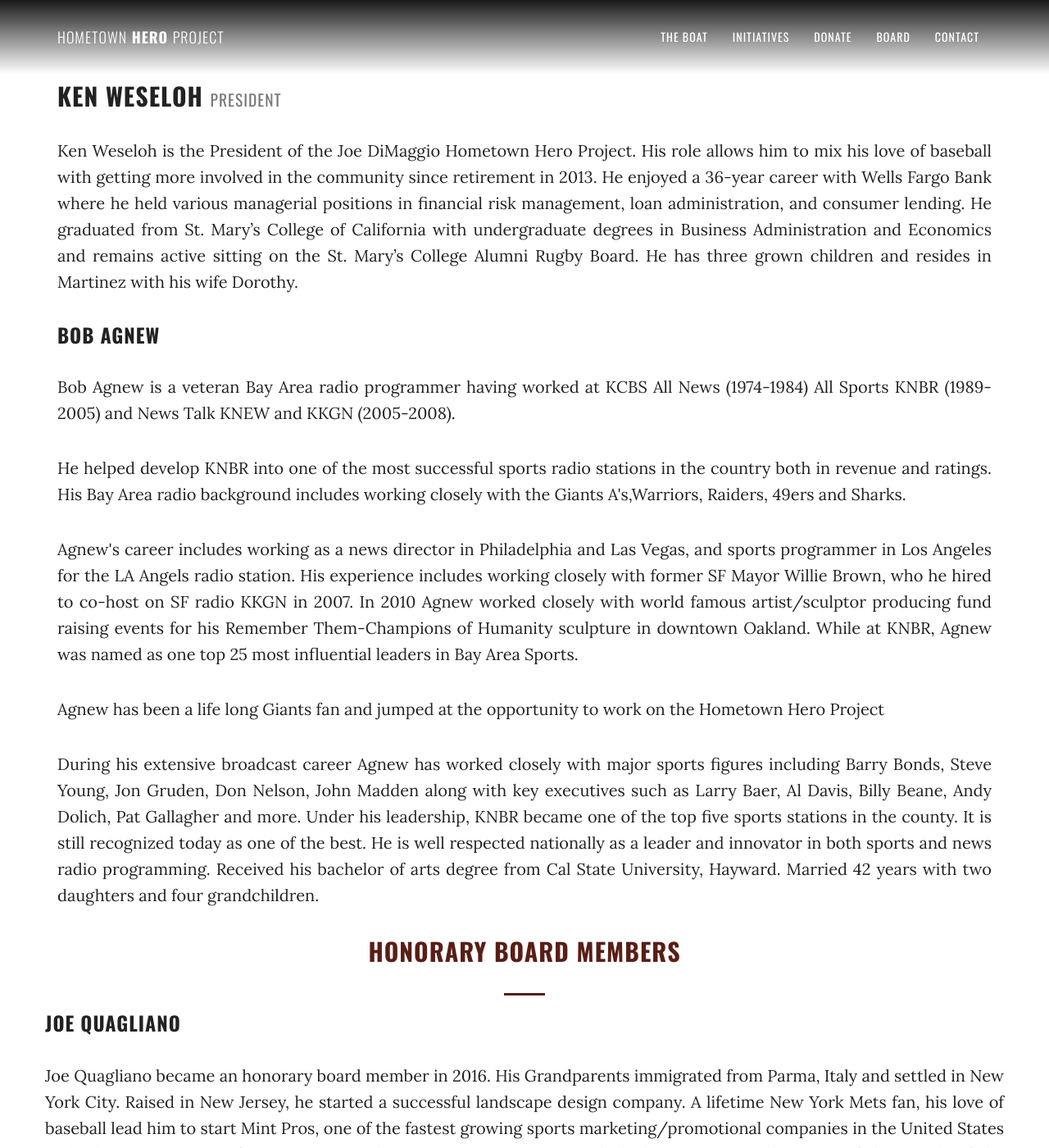
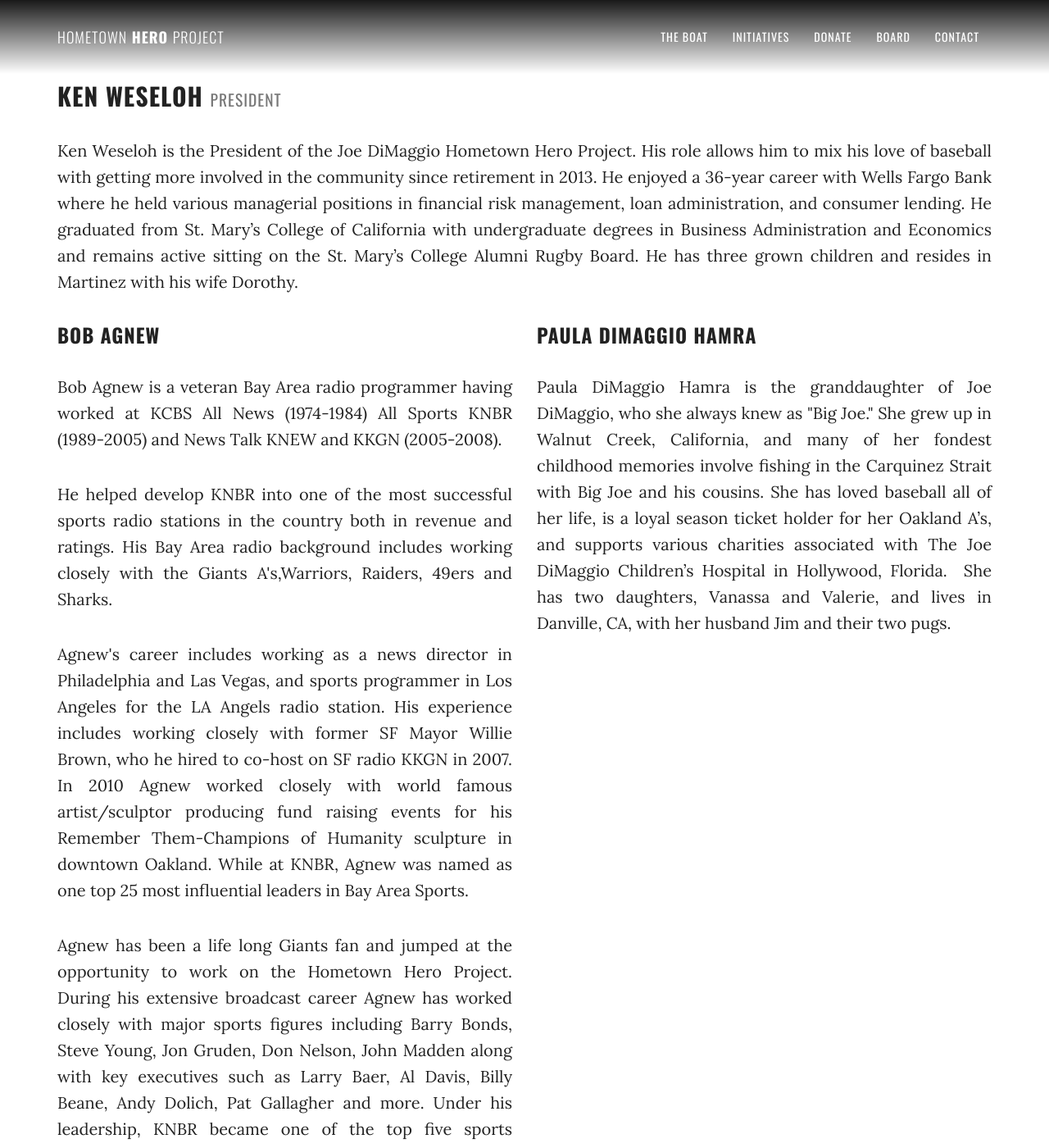
Before and after one commit to martinez-hero/martinez-hero.github.io, a Jekyll site: the page built from board/index.html, in a window 1280 px wide and 1400 px high. Shown: the whole window at 82% size. Built offline with Jekyll 4.4.1, drawn with Linux system fonts in a browser that asks for light colours; nearby versions of some CDN libraries; some of the changed text lies outside the part shown.

Commit message:
update bios

```diff
--- a/board/index.html
+++ b/board/index.html
@@ -16,13 +16,17 @@ title: Board Members
         </div>
       </div>
       <div class="row">
-        <div class="col-sm-12">
+        <div class="col-sm-6">
           <h3>Bob Agnew</h3>
           <p>Bob Agnew is a veteran Bay Area radio programmer having worked at KCBS All News (1974-1984) All Sports KNBR (1989-2005) and News Talk KNEW and KKGN (2005-2008).
           <p>He helped develop KNBR into one of the most successful sports radio stations in the country both in revenue and ratings. His Bay Area radio background includes working closely with the Giants A's,Warriors, Raiders, 49ers and Sharks.</p>
           <p>Agnew's career includes working as a news director in Philadelphia and Las Vegas, and sports programmer in Los Angeles for the LA Angels radio station. His experience includes working closely with former SF Mayor Willie Brown, who he hired to co-host on SF radio KKGN in 2007. In 2010 Agnew worked closely with world famous artist/sculptor producing fund raising events for his Remember Them-Champions of Humanity sculpture in downtown Oakland. While at KNBR, Agnew was named as one top 25 most influential leaders in Bay Area Sports.</p>
-          <p>Agnew has been a life long Giants fan and jumped at the opportunity to work on the Hometown Hero Project</p>
-          <p>During his extensive broadcast career Agnew has worked closely with major sports figures including Barry Bonds, Steve Young, Jon Gruden, Don Nelson, John Madden along with key executives such as Larry Baer, Al Davis, Billy Beane, Andy Dolich, Pat Gallagher and more. Under his leadership, KNBR became one of the top five sports stations in the county. It is still recognized today as one of the best. He is well respected nationally as a leader and innovator in both sports and news radio programming. Received his bachelor of arts degree from Cal State University, Hayward.  Married 42 years with two daughters and four grandchildren.</p>
+          <p>Agnew has been a life long Giants fan and jumped at the opportunity to work on the Hometown Hero Project. During his extensive broadcast career Agnew has worked closely with major sports figures including Barry Bonds, Steve Young, Jon Gruden, Don Nelson, John Madden along with key executives such as Larry Baer, Al Davis, Billy Beane, Andy Dolich, Pat Gallagher and more. Under his leadership, KNBR became one of the top five sports stations in the county. It is still recognized today as one of the best. He is well respected nationally as a leader and innovator in both sports and news radio programming. Received his bachelor of arts degree from Cal State University, Hayward.  Married 42 years with two daughters and four grandchildren.</p>
+        </div>
+        <div class="col-sm-6">
+          <h3>Paula DiMaggio Hamra</h3>
+          <p>Paula DiMaggio Hamra is the granddaughter of Joe DiMaggio, who she always knew as &quot;Big Joe.&quot; She grew up in Walnut Creek, California, and many of her fondest childhood memories involve fishing in the Carquinez Strait with Big Joe and his cousins. She has loved baseball all of her life, is a loyal season ticket holder for her Oakland A’s, and supports various charities associated with The Joe DiMaggio Children’s Hospital in Hollywood, Florida.  She has two daughters, Vanassa and Valerie, and lives in Danville, CA, with her husband Jim and their two pugs.</p>
+        </div>
       </div>
       <h2 class="brick text-center">Honorary Board Members</h2>
       <hr class="short">
@@ -36,5 +40,4 @@ title: Board Members
       </div>
     </div>
   </div>
-  </div>
 </section>
```
Lines whose indentation alone changed are shown as unchanged.
